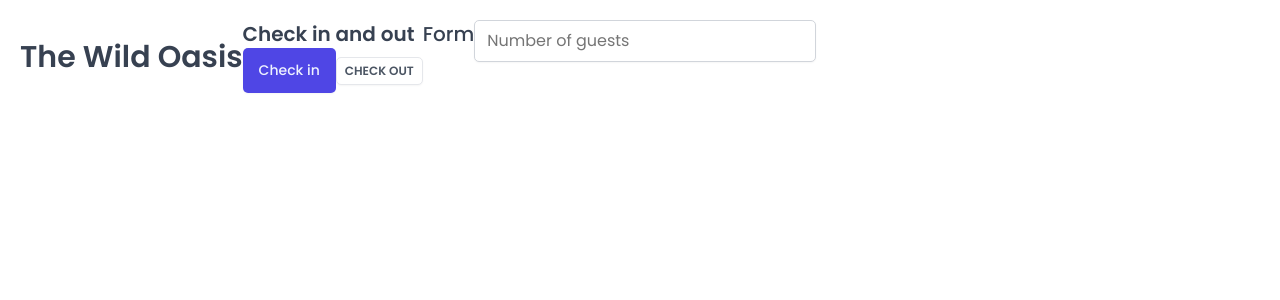
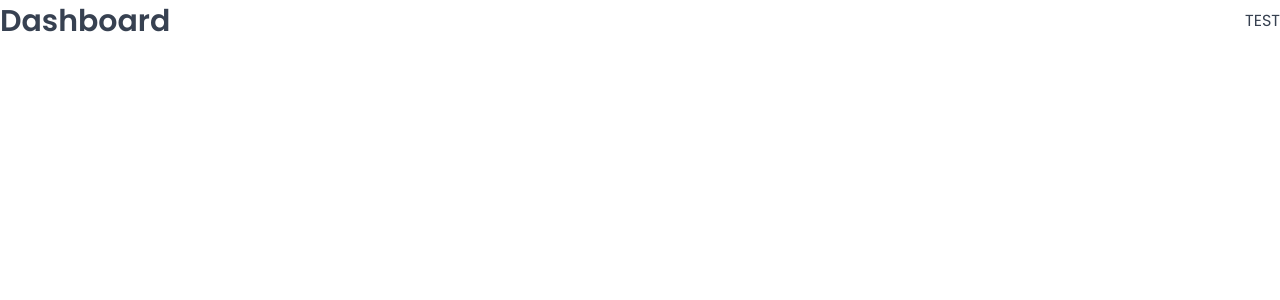
Before and after one commit to DiegoRanon/Wild-Oasis, a React (Vite) app: page /dashboard in a window 1280 px wide. Shown: the top 300 px of the page. Built offline with nearby package versions, Linux system fonts and the light colour scheme; a web font is replaced by a local one.

Commit message:
Setting Up Pages and Routes

```diff
--- a/package.json
+++ b/package.json
@@ -12,6 +12,7 @@
   "dependencies": {
     "react": "^19.1.0",
     "react-dom": "^19.1.0",
+    "react-router-dom": "^7.6.1",
     "styled-components": "^6.1.18",
     "vite-plugin-eslint": "^1.8.1"
   },
--- a/src/App.jsx
+++ b/src/App.jsx
@@ -1,40 +1,33 @@
 import React from "react";
-import styled from "styled-components";
+import { BrowserRouter, Navigate, Route, Routes } from "react-router-dom";
+import Dashboard from "./pages/Dashboard";
+import Bookings from "./pages/Bookings";
+import Cabins from "./pages/Cabins";
+import Users from "./pages/Users";
+import Settings from "./pages/Settings";
+import Account from "./pages/Account";
+import Login from "./pages/Login";
+import PageNotFound from "./pages/PageNotFound";
 import GlobalStyles from "./styles/GlobalStyles";
-import Button from "./ui/Button";
-import Input from "./ui/Input";
-import Heading from "./ui/Heading";
-import Row from "./ui/Row";
-
-const StyledApp = styled.div`
-  /* background-color: orangered; */
-  padding: 20px;
-`;
 
 export default function App() {
   return (
-    <StyledApp>
-      <Row>
-        <Row type="horizontal">
-          <GlobalStyles />
-          <Heading as="h1">The Wild Oasis</Heading>
-          <div>
-            <Heading as="h2">Check in and out</Heading>
-            <Button variation="primary" size="medium">
-              Check in
-            </Button>
-            <Button variation="secondary" size="small">
-              Check Out
-            </Button>
-          </div>
-        </Row>
-        <Row>
-          <Heading as="h3">Form</Heading>
-          <form>
-            <Input type="number" placeholder="Number of guests" />
-          </form>
-        </Row>
-      </Row>
-    </StyledApp>
+    <>
+      <GlobalStyles />
+      <BrowserRouter>
+        <Routes>
+          <Route index element={<Navigate replace to="dashboard" />} />
+          <Route path="dashboard" element={<Dashboard />} />
+          <Route path="bookings" element={<Bookings />} />
+          <Route path="cabins" element={<Cabins />} />
+          <Route path="users" element={<Users />} />
+          <Route path="settings" element={<Settings />} />
+          <Route path="account" element={<Account />} />
+          <Route path="login" element={<Login />} />
+          <Route path="dashboard" element={<Dashboard />} />
+          <Route path="*" element={<PageNotFound />} />
+        </Routes>
+      </BrowserRouter>
+    </>
   );
 }
```
Also changed, not shown: 1 other file (tests, documents, lock files or other folders).
